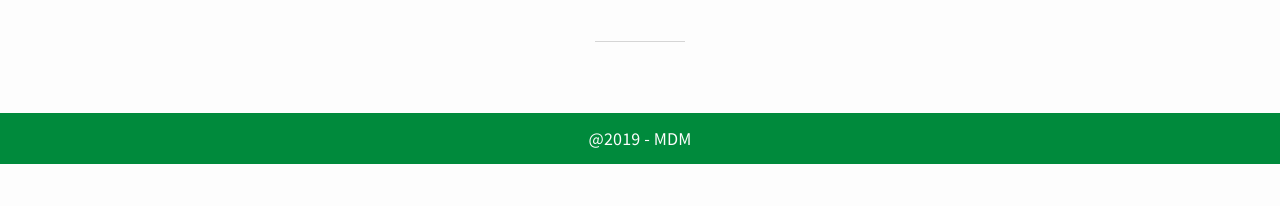
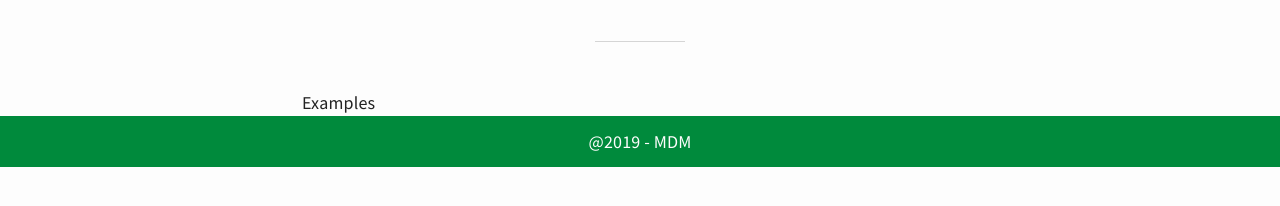
Before and after one commit to m-SOUND/mSOUND, a Jekyll site: the page built from examples/index.html, in a window 1280 px wide. Shown: the part 150-356 px from the top of the page. Built offline with Jekyll 4.4.1, drawn with Linux system fonts in a browser that asks for light colours.

Commit message:
Update index.html

```diff
--- a/examples/index.html
+++ b/examples/index.html
@@ -1,17 +1,4 @@
 ---
 layout: default
 ---
-<!-- Posts -->
-<ul id="posts">
-
-	{% for post in paginator.posts %}
-
-	  <li class="post">
-	  	<h2><a href="{% if site.baseurl == "/" %}{{ post.url }}{% else %}{{ post.url | prepend: site.baseurl }}{% endif %}">{{ post.title }}</a></h2>
-	  	<time datetime="{{ post.date | date_to_xmlschema }}" class="by-line">{{ post.date | date_to_string }}</time>
-	  	<p>{{ post.content | strip_html | truncatewords:50 }}</p>
-	  </li>
-
-    {% endfor %}
-
-</ul>
+Examples
```
